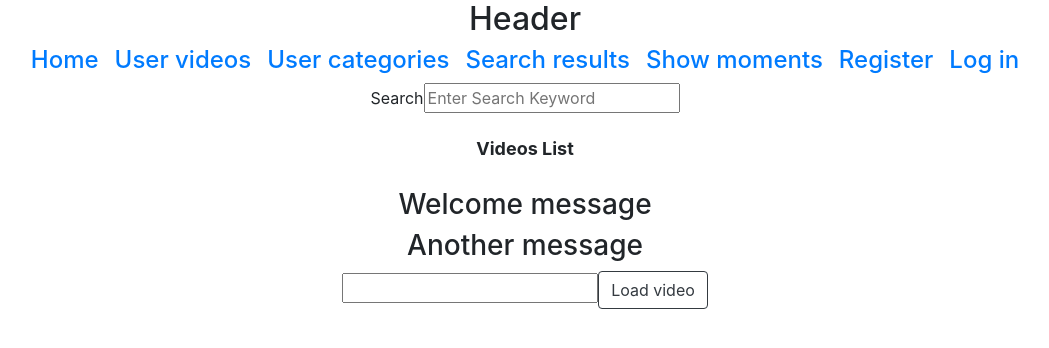
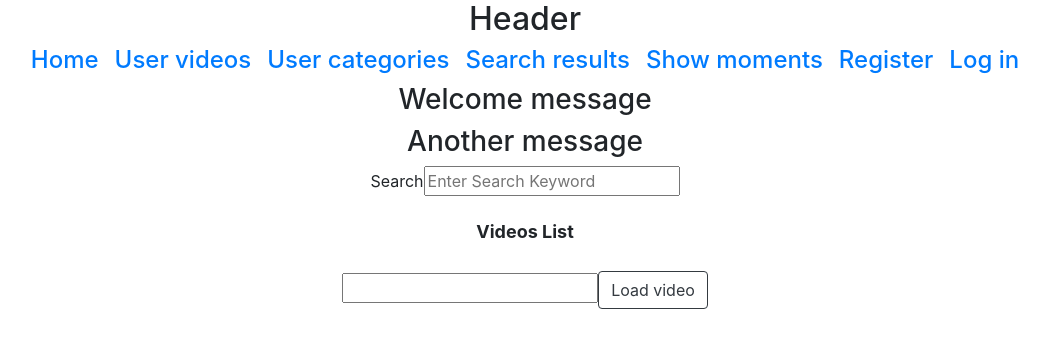
Before and after one commit to nataliaCodes/echo-replay-your-moments, a React (Create React App) app in the folder front-end/: page / in a window 1280 px wide. Shown: the top 348 px of the page, without its empty margins (115-1164 px from the left). Built offline with nearby package versions, Linux system fonts and the light colour scheme.

Commit message:
abit of clean up

```diff
--- a/front-end/src/App.jsx
+++ b/front-end/src/App.jsx
@@ -40,11 +40,7 @@ function App() {
           {state.userId && <div>user: {state.userId}</div>}
           <Switch>
             <Route exact path="/">
-
-                <SearchBar onSearch={onSearch} />
-                <VideoList onVideoSelected={onVideoSelected} data={state.videoMetaInfo} />
-                <Home />
-
+                <Home onSearch={onSearch} onVideoSelected={onVideoSelected} data={state.videoMetaInfo}/>
             </Route>
             <Route exact path="/videos">
               <UserVideos state={state} onVideoSelected={onVideoSelected}/>
--- a/front-end/src/components/HomePage/Home.jsx
+++ b/front-end/src/components/HomePage/Home.jsx
@@ -1,6 +1,6 @@
 import SearchBar from '../shared/SearchBar';
 import Button from '../shared/Button';
-
+import VideoList from '../shared/VideoList';
 export default function Home(props) {
 
   return (
@@ -8,6 +8,9 @@ export default function Home(props) {
     <div className="Home">
       <h3>Welcome message</h3>
       <h3>Another message</h3>
+
+      <SearchBar onSearch={props.onSearch} />
+      <VideoList onVideoSelected={props.onVideoSelected} data={props.data} />
       <form>
         <input type="text"></input>
         <Button>Load video</Button>
--- a/front-end/src/components/UserVideosPage/UserVideos.jsx
+++ b/front-end/src/components/UserVideosPage/UserVideos.jsx
@@ -1,15 +1,10 @@
 import SearchBar from '../shared/SearchBar';
 import Card from 'react-bootstrap/Card';
-import useApplicationData from '../../hooks/useApplicationData';
-import { Link } from "react-router-dom"
+import { Link } from "react-router-dom";
 
 export default function UserVideos(props) {
 
-  const { state, onVideoSelected } = useApplicationData();
-
   const videos = props.state.videos
-
-  console.log("USER VIDEO", props.state.videos)
 
   const videoListItem = videos.map((video, index) => {
 
```
Also changed, not shown: 1 other file (tests, documents, lock files or other folders).
